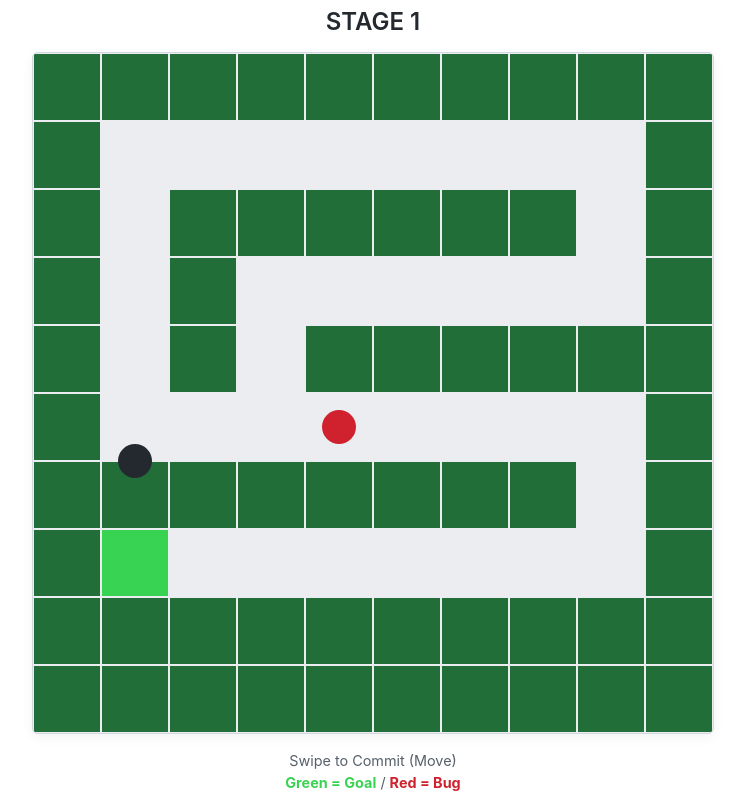
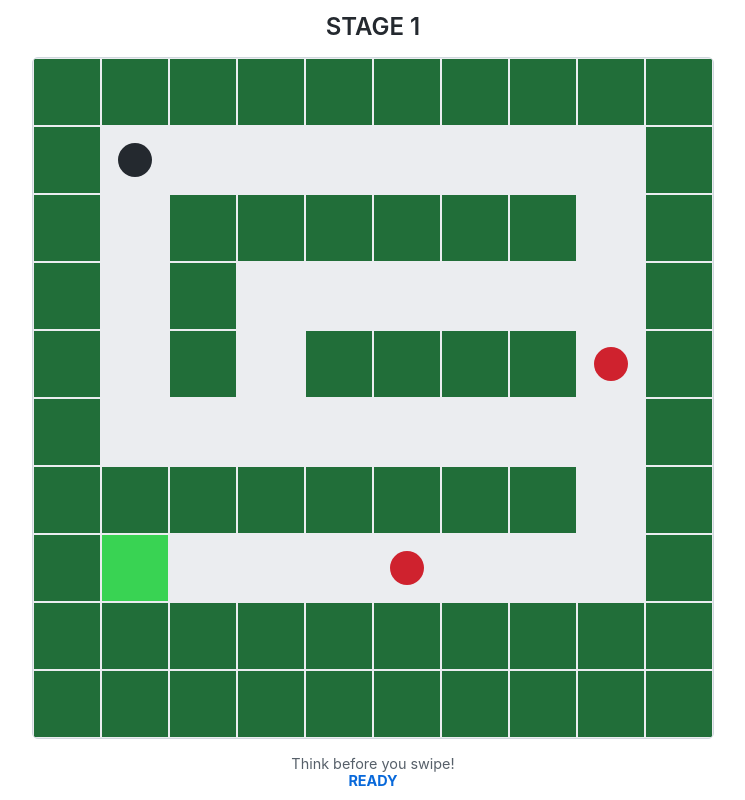
Before and after one commit to kurataga1108/grvty-game, a plain HTML site: page index.html in a window 1280 px wide. Shown: the whole page, without its empty margins (267-1012 px from the left). Drawn offline with Linux system fonts and the light colour scheme.

Commit message:
Update index.html

```diff
--- a/index.html
+++ b/index.html
@@ -3,14 +3,14 @@
 <head>
     <meta charset="UTF-8">
     <meta name="viewport" content="width=device-width, initial-scale=1.0, maximum-scale=1.0, user-scalable=no">
-    <title>GitHub GRVTY - Contribution Puzzle</title>
+    <title>GitHub GRVTY - Fix</title>
     <style>
         :root {
             --bg-color: #ffffff;
-            --wall-color: #216e39; /* 濃い緑（GitHubの草） */
-            --ball-color: #24292f; /* GitHubロゴの黒 */
-            --goal-color: #39d353; /* 明るい緑 */
-            --spike-color: #cf222e; /* 警告の赤 */
+            --wall-color: #216e39;
+            --ball-color: #24292f;
+            --goal-color: #39d353;
+            --spike-color: #cf222e;
             --text-color: #24292f;
         }
         body {
@@ -26,25 +26,17 @@
             font-family: -apple-system, BlinkMacSystemFont, "Segoe UI", Helvetica, Arial, sans-serif;
         }
         canvas {
-            background: #ebedf0; /* 薄いグレーの背景 */
+            background: #ebedf0;
             border: 1px solid #d0d7de;
             border-radius: 6px;
-            box-shadow: 0 4px 12px rgba(0,0,0,0.05);
             touch-action: none;
         }
-        #ui {
-            margin-bottom: 16px;
-            text-align: center;
-        }
-        .stage-label {
-            font-size: 1.5rem;
-            font-weight: 600;
-        }
+        #ui { margin-bottom: 16px; text-align: center; }
+        .stage-label { font-size: 1.5rem; font-weight: 600; }
         .instructions {
             margin-top: 16px;
             font-size: 0.9rem;
             color: #57606a;
-            line-height: 1.5;
             text-align: center;
         }
     </style>
@@ -58,9 +50,8 @@
     <canvas id="gameCanvas"></canvas>
 
     <div class="instructions">
-        Swipe to Commit (Move)<br>
-        <span style="color: var(--goal-color); font-weight: bold;">Green = Goal</span> /
-        <span style="color: var(--spike-color); font-weight: bold;">Red = Bug</span>
+        Think before you swipe!<br>
+        <span id="move-status" style="font-weight: bold; color: #0969da;">READY</span>
     </div>
 
     <script>
@@ -74,66 +65,65 @@
         const gridCount = 10;
         const tileSize = screenSize / gridCount;
 
-        // ステージデータ (0:空間, 1:壁, 2:ゴール, 3:トゲ)
+        // 確実にクリア可能なマップ構成
         const levels = [
-            // Stage 1: ウォームアップ（詰まらない配置）
+            // Stage 1: 基本ルート
             [
                 [1,1,1,1,1,1,1,1,1,1],
                 [1,0,0,0,0,0,0,0,0,1],
                 [1,0,1,1,1,1,1,1,0,1],
                 [1,0,1,0,0,0,0,0,0,1],
-                [1,0,1,0,1,1,1,1,1,1],
-                [1,0,0,0,3,0,0,0,0,1],
+                [1,0,1,0,1,1,1,1,3,1],
+                [1,0,0,0,0,0,0,0,0,1],
                 [1,1,1,1,1,1,1,1,0,1],
-                [1,2,0,0,0,0,0,0,0,1],
+                [1,2,0,0,0,3,0,0,0,1],
                 [1,1,1,1,1,1,1,1,1,1],
                 [1,1,1,1,1,1,1,1,1,1]
             ],
-            // Stage 2: 少し複雑なルート
+            // Stage 2: ぐるっと回る
             [
                 [1,1,1,1,1,1,1,1,1,1],
-                [1,0,0,0,0,3,0,0,0,1],
-                [1,0,1,1,0,1,1,1,0,1],
-                [1,0,1,0,0,0,0,1,0,1],
-                [1,0,1,3,1,1,0,1,3,1],
-                [1,0,0,0,1,2,0,0,0,1],
+                [1,0,0,0,0,0,0,0,0,1],
+                [1,0,1,1,1,1,1,1,0,1],
+                [1,0,1,2,0,0,0,1,0,1],
+                [1,0,1,1,1,1,0,1,0,1],
+                [1,0,0,0,3,0,0,1,0,1],
                 [1,1,1,0,1,1,1,1,0,1],
                 [1,0,0,0,0,0,0,0,0,1],
-                [1,1,1,1,1,1,1,1,1,1],
-                [1,1,1,1,1,1,1,1,1,1]
-            ],
-            // Stage 3: 慎重なスワイプが必要
-            [
-                [1,1,1,1,1,1,1,1,1,1],
-                [1,0,0,0,1,0,0,0,0,1],
-                [1,3,1,0,1,0,1,1,0,1],
-                [1,0,1,0,0,0,1,0,0,1],
-                [1,0,1,1,1,3,1,0,1,1],
-                [1,0,0,0,0,0,0,0,0,1],
-                [1,1,1,3,1,1,1,1,0,1],
-                [1,2,0,0,0,0,3,0,0,1],
                 [1,1,1,1,1,1,1,1,1,1],
                 [1,1,1,1,1,1,1,1,1,1]
             ]
         ];
 
         let currentStage = 0;
-        let gravity = { x: 0, y: 0.6 };
+        let gravity = { x: 0, y: 0 };
+        let isMoving = false;
         let ball = {
             x: tileSize * 1.5,
             y: tileSize * 1.5,
             vx: 0,
             vy: 0,
-            radius: tileSize * 0.25 // 少し小さくして通りやすくした
+            radius: tileSize * 0.25
         };
-
-        let tsX, tsY;
 
         function update() {
             ball.vx += gravity.x;
             ball.vy += gravity.y;
             ball.x += ball.vx;
             ball.y += ball.vy;
+
+            // 動いているかどうかの判定
+            if (Math.abs(ball.vx) < 0.1 && Math.abs(ball.vy) < 0.1) {
+                if (isMoving) {
+                    isMoving = false;
+                    document.getElementById('move-status').innerText = "READY";
+                    document.getElementById('move-status').style.color = "#0969da";
+                }
+            } else {
+                isMoving = true;
+                document.getElementById('move-status').innerText = "MOVING...";
+                document.getElementById('move-status').style.color = "#cf222e";
+            }
 
             checkCollision();
             draw();
@@ -146,14 +136,14 @@
 
             if (gy < 0 || gy >= gridCount || gx < 0 || gx >= gridCount) return;
 
-            const level = levels[currentStage];
-            const currentTile = level[gy][gx];
+            const currentTile = levels[currentStage][gy][gx];
 
             if (currentTile === 1) {
                 ball.x -= ball.vx;
                 ball.y -= ball.vy;
                 ball.vx = 0;
                 ball.vy = 0;
+                gravity = { x: 0, y: 0 }; // 壁に当たったら重力停止
             } else if (currentTile === 2) {
                 nextLevel();
             } else if (currentTile === 3) {
@@ -164,7 +154,7 @@
         function nextLevel() {
             currentStage++;
             if (currentStage >= levels.length) {
-                alert("ALL CONTRIBUTIONS MERGED!");
+                alert("ALL STAGES CLEAR!");
                 currentStage = 0;
             }
             document.getElementById('status').innerText = `STAGE ${currentStage + 1}`;
@@ -174,9 +164,9 @@
         function resetBall() {
             ball.x = tileSize * 1.5;
             ball.y = tileSize * 1.5;
-            ball.vx = 0;
-            ball.vy = 0;
-            gravity = { x: 0, y: 0.6 };
+            ball.vx = 0; ball.vy = 0;
+            gravity = { x: 0, y: 0 };
+            isMoving = false;
         }
 
         function draw() {
@@ -187,44 +177,44 @@
                 for (let x = 0; x < gridCount; x++) {
                     let tx = x * tileSize;
                     let ty = y * tileSize;
-
                     if (level[y][x] === 1) {
-                        ctx.fillStyle = "#216e39"; // 壁（草）
+                        ctx.fillStyle = "#216e39";
                         ctx.fillRect(tx + 1, ty + 1, tileSize - 2, tileSize - 2);
                     } else if (level[y][x] === 2) {
-                        ctx.fillStyle = "#39d353"; // ゴール
+                        ctx.fillStyle = "#39d353";
                         ctx.fillRect(tx + 1, ty + 1, tileSize - 2, tileSize - 2);
                     } else if (level[y][x] === 3) {
-                        ctx.fillStyle = "#cf222e"; // バグ（トゲ）
+                        ctx.fillStyle = "#cf222e";
                         ctx.beginPath();
                         ctx.arc(tx + tileSize/2, ty + tileSize/2, tileSize/4, 0, Math.PI*2);
                         ctx.fill();
                     }
                 }
             }
-
-            // ボールの描画（GitHubロゴ風の黒）
             ctx.fillStyle = '#24292f';
             ctx.beginPath();
             ctx.arc(ball.x, ball.y, ball.radius, 0, Math.PI * 2);
             ctx.fill();
         }
 
+        let tsX, tsY;
         window.addEventListener('touchstart', e => {
             tsX = e.touches[0].clientX;
             tsY = e.touches[0].clientY;
         }, { passive: false });
 
         window.addEventListener('touchend', e => {
+            if (isMoving) return; // 動いている間はスワイプ無効
+
             let dx = e.changedTouches[0].clientX - tsX;
             let dy = e.changedTouches[0].clientY - tsY;
 
             if (Math.abs(dx) < 15 && Math.abs(dy) < 15) return;
 
             if (Math.abs(dx) > Math.abs(dy)) {
-                gravity = { x: dx > 0 ? 0.7 : -0.7, y: 0 };
+                gravity = { x: dx > 0 ? 0.8 : -0.8, y: 0 };
             } else {
-                gravity = { x: 0, y: dy > 0 ? 0.7 : -0.7 };
+                gravity = { x: 0, y: dy > 0 ? 0.8 : -0.8 };
             }
         }, { passive: false });
 
```
